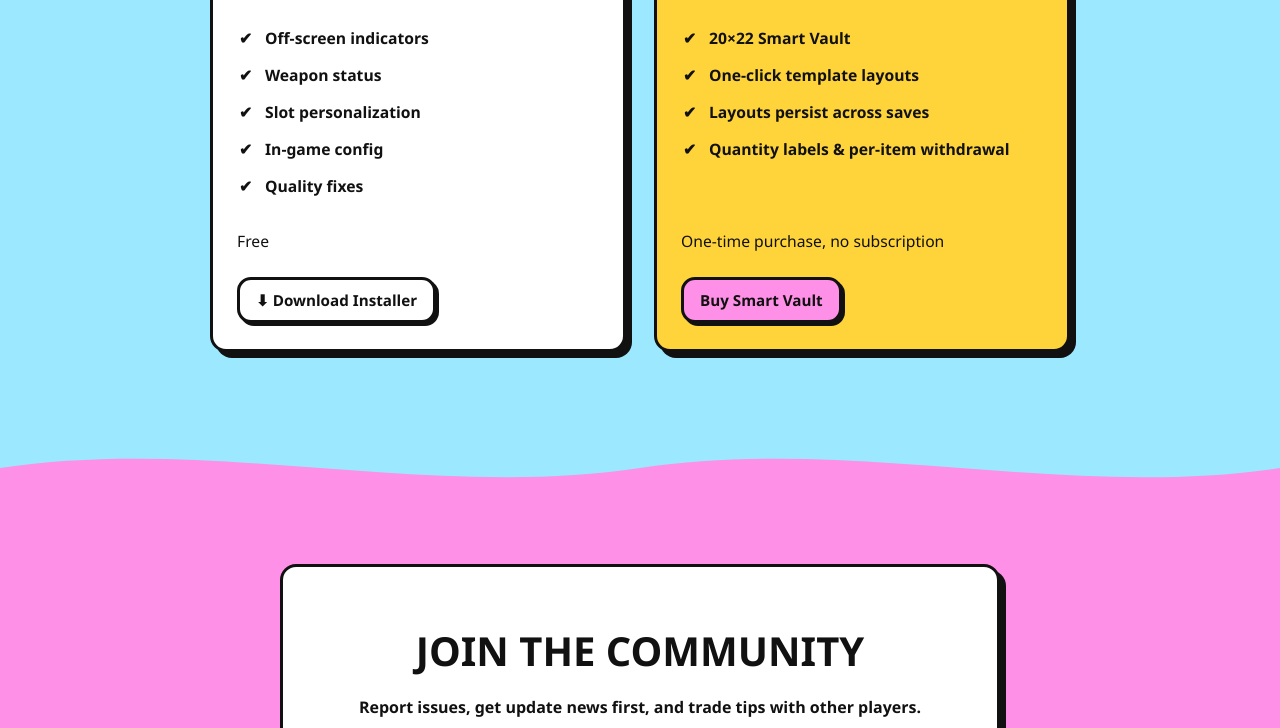
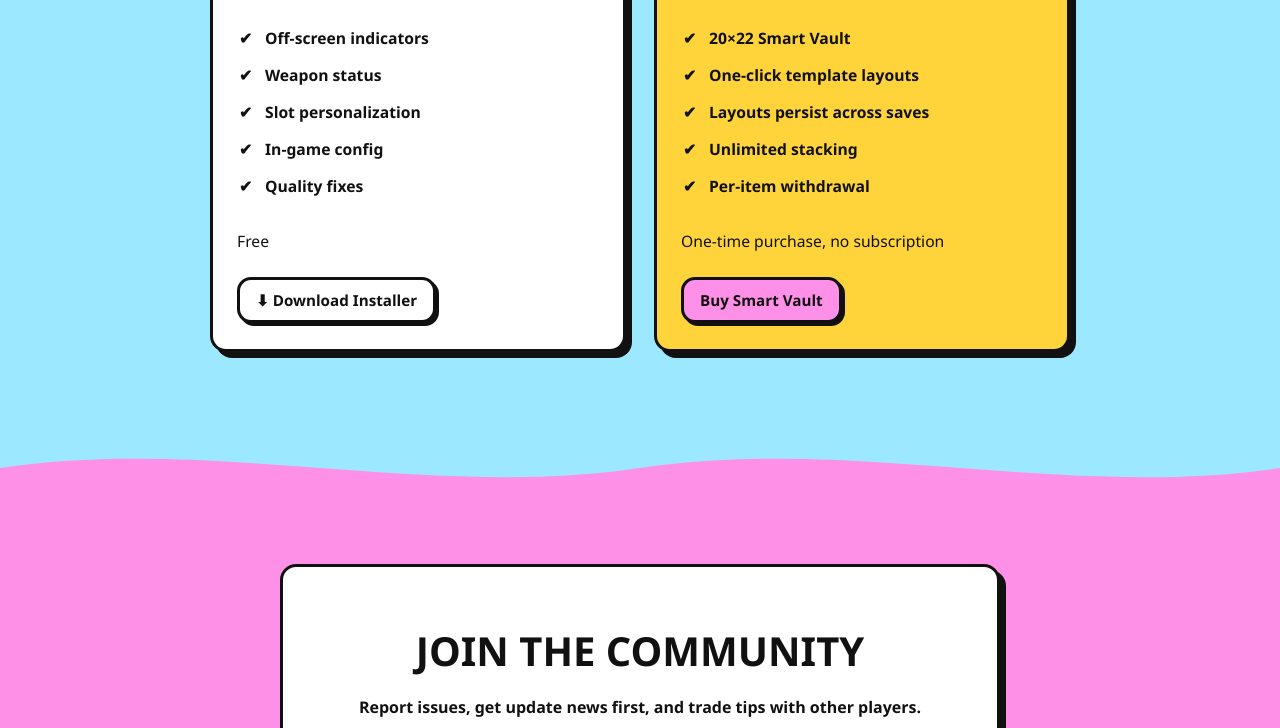
Before and after one commit to abevol/soulforge-pathfinder-web, a plain HTML site: page index.html in a window 1280 px wide. Shown: the part 3040-3768 px from the top of the page. Drawn offline with Linux system fonts and the light colour scheme.

Commit message:
fix(web): split vault feature into unlimited stacking, per-item withdrawal

```diff
--- a/index.html
+++ b/index.html
@@ -437,7 +437,8 @@
               <li data-i18n="pricing.paid.li1">20×22 智能仓库</li>
               <li data-i18n="pricing.paid.li2">模板一键摆放</li>
               <li data-i18n="pricing.paid.li3">布局跨存档保存</li>
-              <li data-i18n="pricing.paid.li4">数量标签与逐个取用</li>
+              <li data-i18n="pricing.paid.li4">无限堆叠</li>
+              <li data-i18n="pricing.paid.li5">逐个取用</li>
             </ul>
             <p class="price-note" data-i18n="pricing.paid.note">一次性买断，非订阅，无续费</p>
             <!-- TODO(Task2): 替换为 Creem checkoutUrl -->
@@ -543,7 +544,8 @@
           "pricing.paid.li1": "20×22 智能仓库",
           "pricing.paid.li2": "模板一键摆放",
           "pricing.paid.li3": "布局跨存档保存",
-          "pricing.paid.li4": "数量标签与逐个取用",
+          "pricing.paid.li4": "无限堆叠",
+          "pricing.paid.li5": "逐个取用",
           "pricing.paid.note": "一次性买断，非订阅，无续费",
           "pricing.paid.button": "购买智能仓库",
           "cta.title": "加入社区",
@@ -612,7 +614,8 @@
           "pricing.paid.li1": "20×22 Smart Vault",
           "pricing.paid.li2": "One-click template layouts",
           "pricing.paid.li3": "Layouts persist across saves",
-          "pricing.paid.li4": "Quantity labels & per-item withdrawal",
+          "pricing.paid.li4": "Unlimited stacking",
+          "pricing.paid.li5": "Per-item withdrawal",
           "pricing.paid.note": "One-time purchase, no subscription",
           "pricing.paid.button": "Buy Smart Vault",
           "cta.title": "Join the Community",
```
